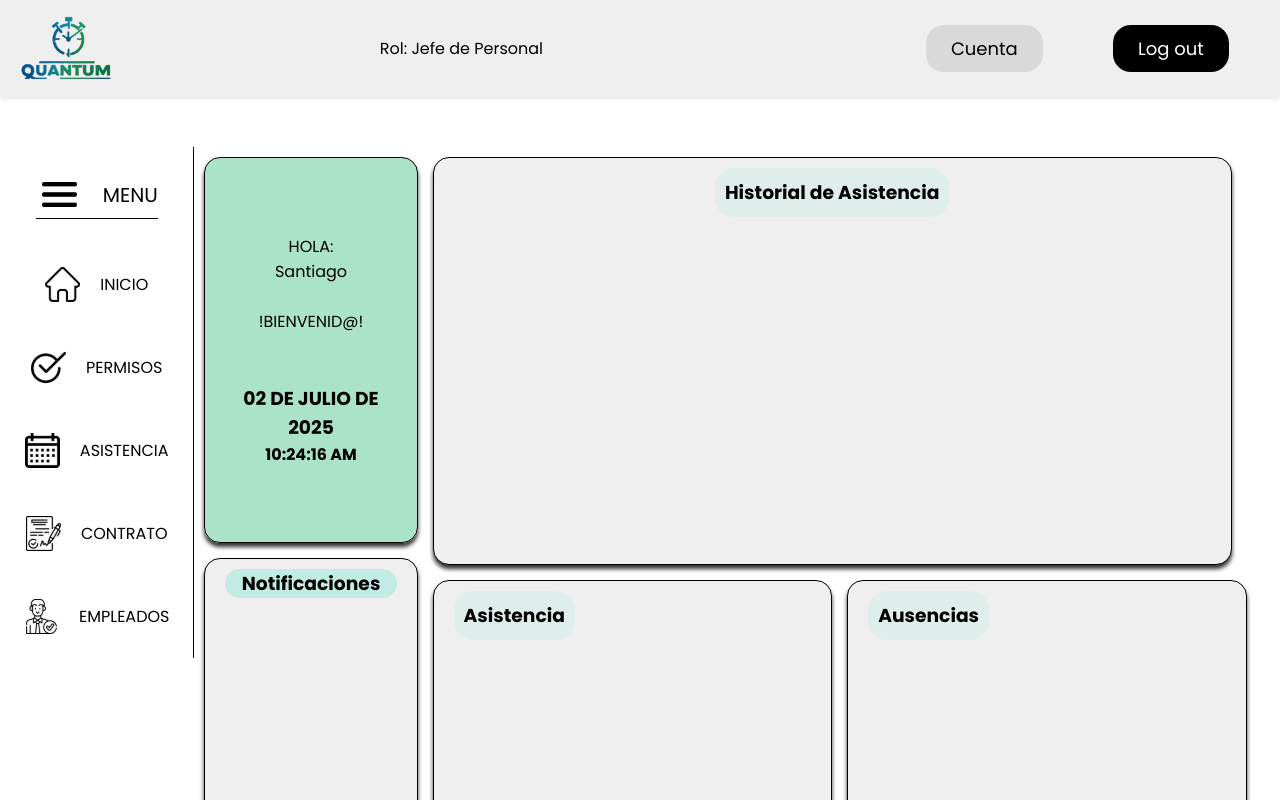
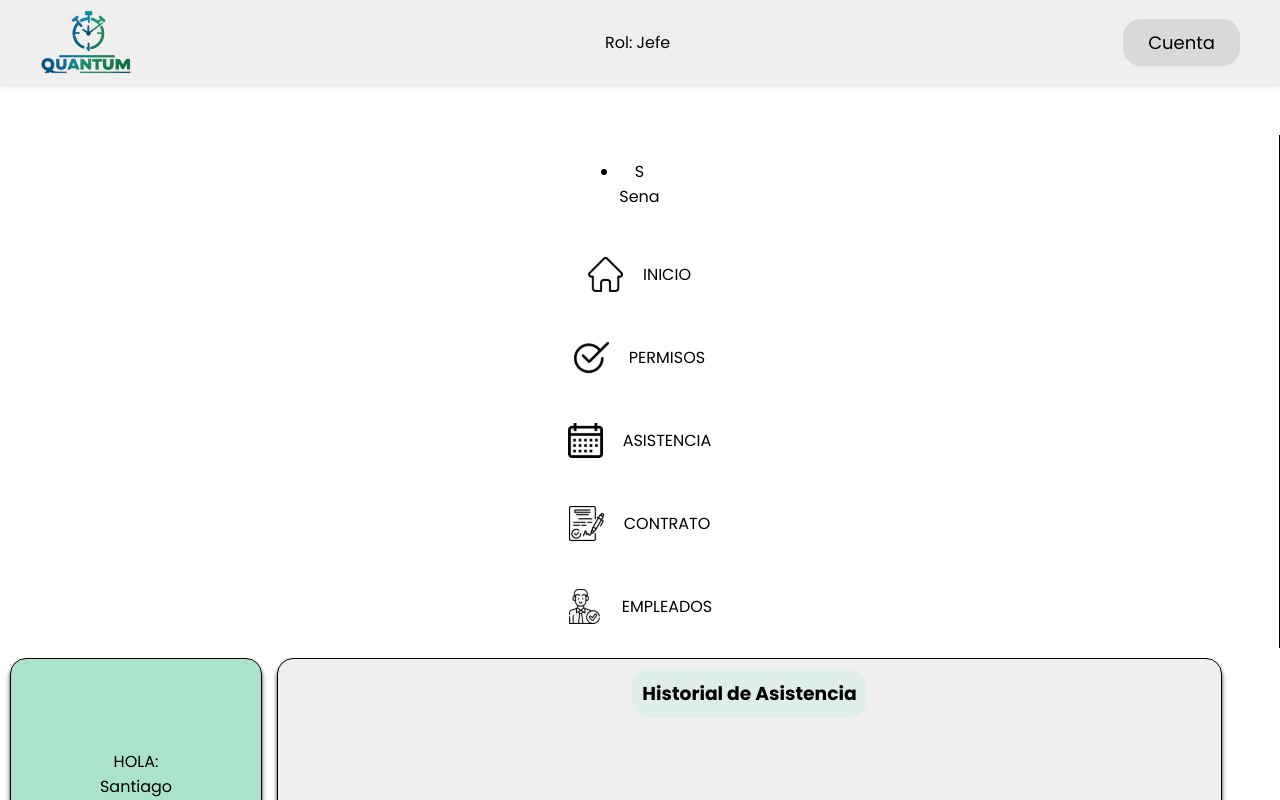
Before and after one commit to T0rricelly/mookup_quantum, a React (Vite) app: page /home in a window 1280 px wide. Shown: the top 800 px of the page. Built offline with nearby package versions, Linux system fonts and the light colour scheme; sample sign-in values are in the browser's storage.

Commit message:
arreglando el menu

```diff
--- a/src/components/header/Header_home.jsx
+++ b/src/components/header/Header_home.jsx
@@ -1,26 +1,17 @@
 import quantumLogo from './../../assets/images/quantum_logo.png';
 import './header_home.css';
 export const Header = () => {
-  const user = "Jefe de Personal"
+  const user = "Jefe"
   const account = () => {
     window.location.href = '/home/cuenta';
   }
-  const logOut = () => {
-    window.location.href = '/login';
-    localStorage.removeItem('logged');
-  }
   return (
     <header className='header_home'>
-
       <img src={quantumLogo} alt="Quantum Logo" className='header__img' />
-        <p className='rol'>
-          Rol: {user}
-        </p>
-      <div className='buttons'>
-        <button  className='btn_cuenta' onClick={account}>Cuenta</button>
-
-        <button className='btn_logout' onClick={logOut}>Log out</button>
-      </div>
+      <p className='rol'>
+        Rol: {user}
+      </p>
+      <button  className='btn_cuenta' onClick={account}>Cuenta</button>
     </header>
   )
 }
--- a/src/components/header/header_home.css
+++ b/src/components/header/header_home.css
@@ -7,11 +7,10 @@
 .header_home {
     display: flex;
     align-items: center;
-    padding: 16px;
-    padding-left: 20px;
     background-color: #EFEFEF;
     box-shadow: 0 2px 4px rgba(0, 0, 0, 0.1);
     justify-content: space-between;
+    padding: 10px 40px;
 }
 
 /* .imagen{
@@ -22,24 +21,12 @@
     height: 65px;
 }
 
-/* .rol{
-    width: 50%;
-} */
-.buttons {
-    width: 30%;
-    margin-left: 100px;
-    display: flex;
-    justify-content: space-around;
-}
-
 .btn_cuenta {
     text-decoration: none;
     color: black;
     border: none;
     border-radius: 1em;
     padding: 10px 25px 10px 25px;
-    /* padding-right: 30px; */
-    /* padding-left: 30px; */
     font-size: 18px;
     align-items: center;
     background-color: #d9d9d9;
--- a/src/components/menu/menu.jsx
+++ b/src/components/menu/menu.jsx
@@ -1,5 +1,5 @@
+import './Menu.css';
 import { Link } from 'react-router-dom';
-import './Menu.css';
 import Barras from './../../assets/icons/menu_bars.svg';
 import Casa from './../../assets/icons/home.svg';
 import Check from './../../assets/icons/check.svg';
@@ -8,12 +8,15 @@ import Contra from './../../assets/icons/sign.svg';
 import Emp from './../../assets/icons/employee.svg';
 
 export const Menu = () => {
+  const name = "Sena"
   return (
+    <>
       <ul className='menu'>
-      <li className='titulo_menu'>
-        <img src={Barras} alt="Barras_menu" />
-        <span>MENU</span>
+        <li className="info">
+          <div className="info_inicial">{name.charAt(0)}</div>
+          <p className="info_nombre">{name}</p>
         </li>
+
         <li className='text_menu'>
           <img src={Casa} alt="Casa" />
           <Link to="/home">
@@ -45,6 +48,7 @@ export const Menu = () => {
           </Link>
         </li>
       </ul>
+    </>
   );
 };
 
--- a/src/views/Home.css
+++ b/src/views/Home.css
@@ -1,4 +1,4 @@
-.contenedor{
+/* .contenedor{
     display: flex;
     padding: 20px 0px;
 }
@@ -6,4 +6,4 @@
 .CONTENIDO{
     width: 100%;
 
-}
+} */
```
Lines whose indentation alone changed are shown as unchanged.
